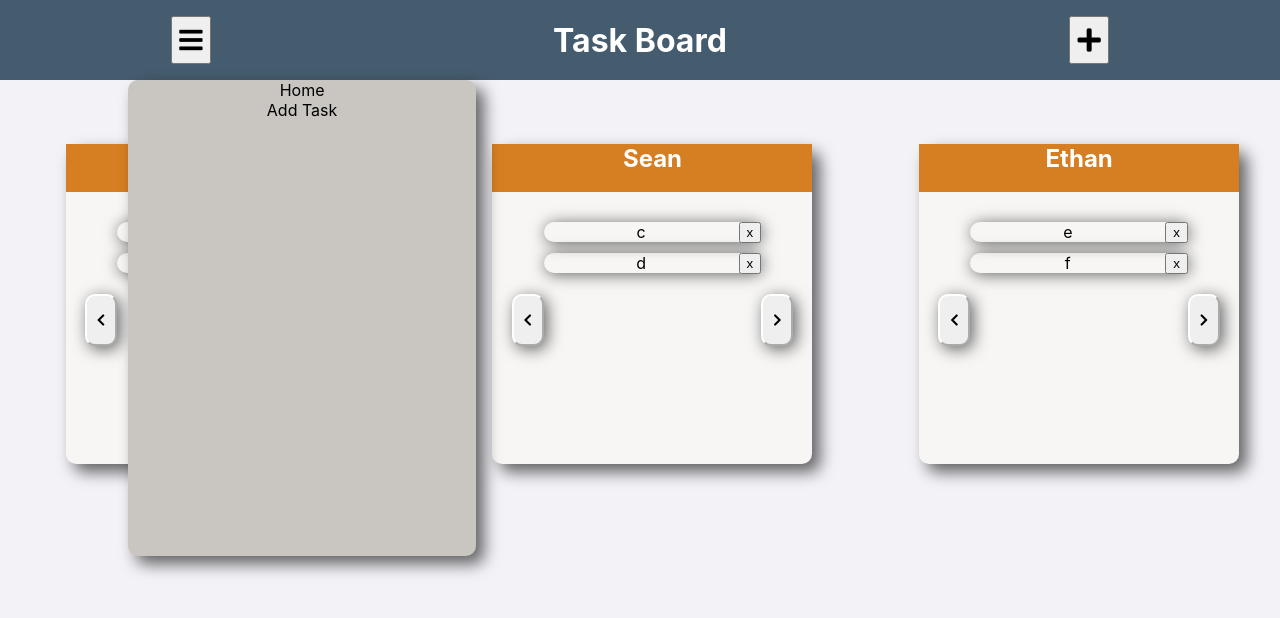
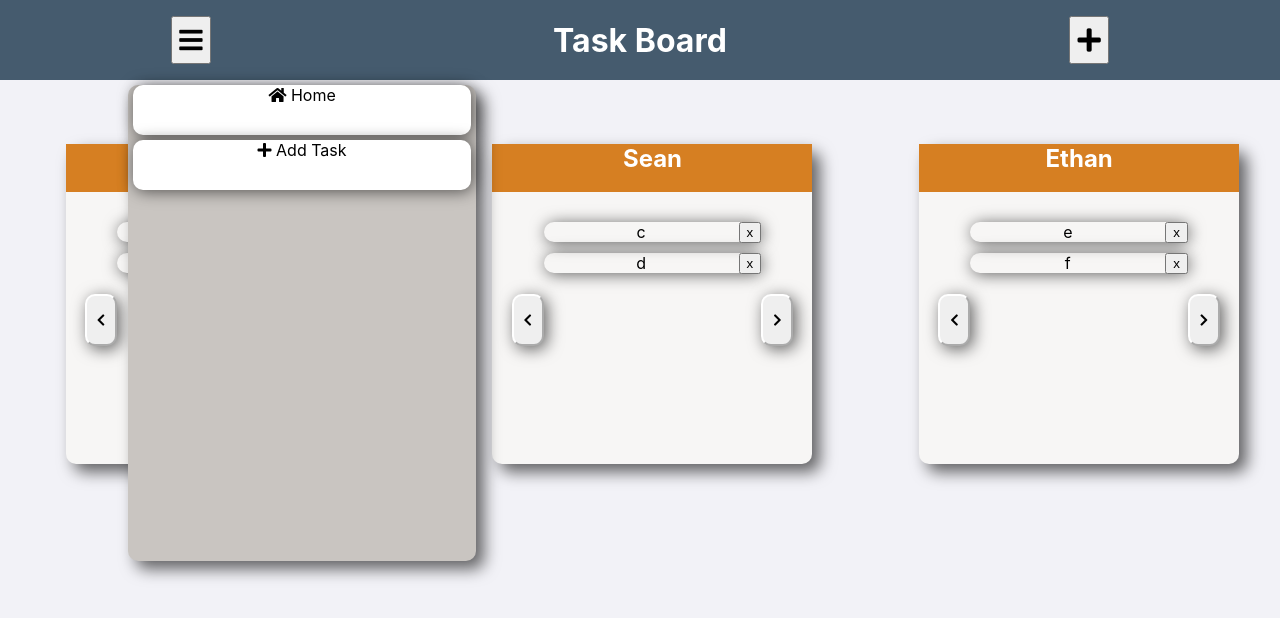
Before and after one commit to jmw321/Todolist, a React (Create React App) app: page / in a window 1280 px wide. Both pictures are taken after a click on the button 190 px from the left and 40 px from the top of the page. Shown: the top 618 px of the page. Built offline with nearby package versions, Linux system fonts and the light colour scheme.

Commit message:
added fafa icon home and add; updated menu js to hide on home click

```diff
--- a/src/App.css
+++ b/src/App.css
@@ -95,7 +95,7 @@ header {
 
 .menu {
   position: absolute;
-  z-index: 2;
+  z-index: 3;
   margin-left: 10vw;
   width: 40%;
   height: 70%;
@@ -111,19 +111,28 @@ header {
   box-shadow: .5rem .5rem 1rem rgba(0, 0, 0, 0.6);
 }
 
+.menuItem {
+  height: 10%;
+  background-color: white;
+  margin: 5px;
+  min-height: 50px;
+  border-radius: 10px;
+  border-color: white;
+  box-shadow: .1rem .1rem 1rem rgba(0, 0, 0, 0.6);
+}
+
 .menuItem:hover {
   background-color: #d67f22;
   opacity: .9;
   color: white;
   width: 100%;
-  height: 10%;
 }
 
 .form {
   width: 70vw;
   height: 50vh;
   position: absolute;
-  z-index: 99999;
+  z-index: 2;
   background-color: #c9c5c1;
   border-radius: 10px;
   border-color: white;
--- a/src/App.js
+++ b/src/App.js
@@ -73,6 +73,7 @@ var selectValue = boardItems[0].name;
     showFormMenu (event) {
       console.log(event.target.id)
         event.target.id === "1" && this.setState({addShow:true,menuShow:false})
+        event.target.id === "0" && this.setState({addShow:false,menuShow:false})
     }
 
     deleteItem (event) {
--- a/src/Menu.js
+++ b/src/Menu.js
@@ -7,8 +7,8 @@ class Menu extends Component  {
   this.props.menuShow === true &&
   <div className="menu">
     <ul className="menuList" onClick={this.props.menuClick}>
-        <li className="menuItem" id="0">Home</li>
-        <li className="menuItem" id="1">Add Task</li>
+        <li className="menuItem" id="0"> <i class="fas fa-home"></i> Home</li>
+        <li className="menuItem" id="1"> <i class = "fas fa-plus"/> Add Task</li>
       </ul>
     </div>
    )
--- a/src/TaskForm.js
+++ b/src/TaskForm.js
@@ -7,11 +7,11 @@ var Form = ((addShow,showAddClick,boardItems,value,handleSubmit,handleChange,sel
    <div className="form">
    <button className="close" onClick={showAddClick} > X </button>
      <form onSubmit={handleSubmit} >
-     Select Card: <br/>
+     Select Card:
      <select className="boardItemsOptions" value={selectValue} onChange={handleSelect}>
      {boardItems.map(item => <option id={item.id}> {item.name} </option> )}
     </select> <br/>
-     Enter Task: <br/>
+     Enter Task:
        <input className="textInput" type="text" value={value} onChange={handleChange}>
        </input>
        <input type="submit" value="Submit">
```
